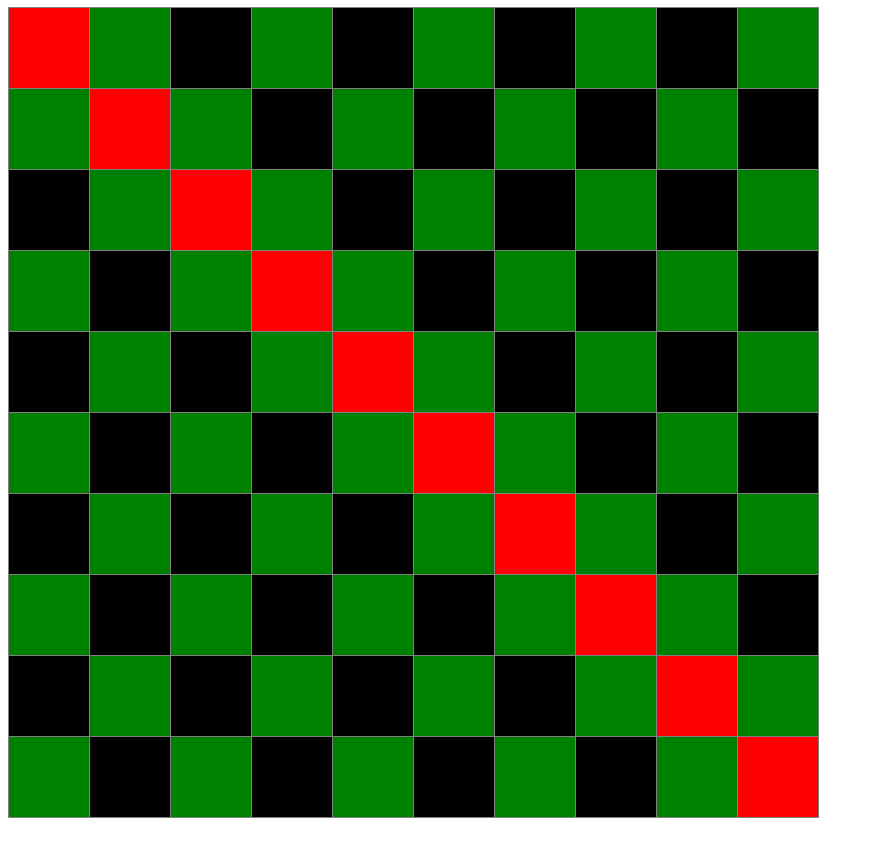
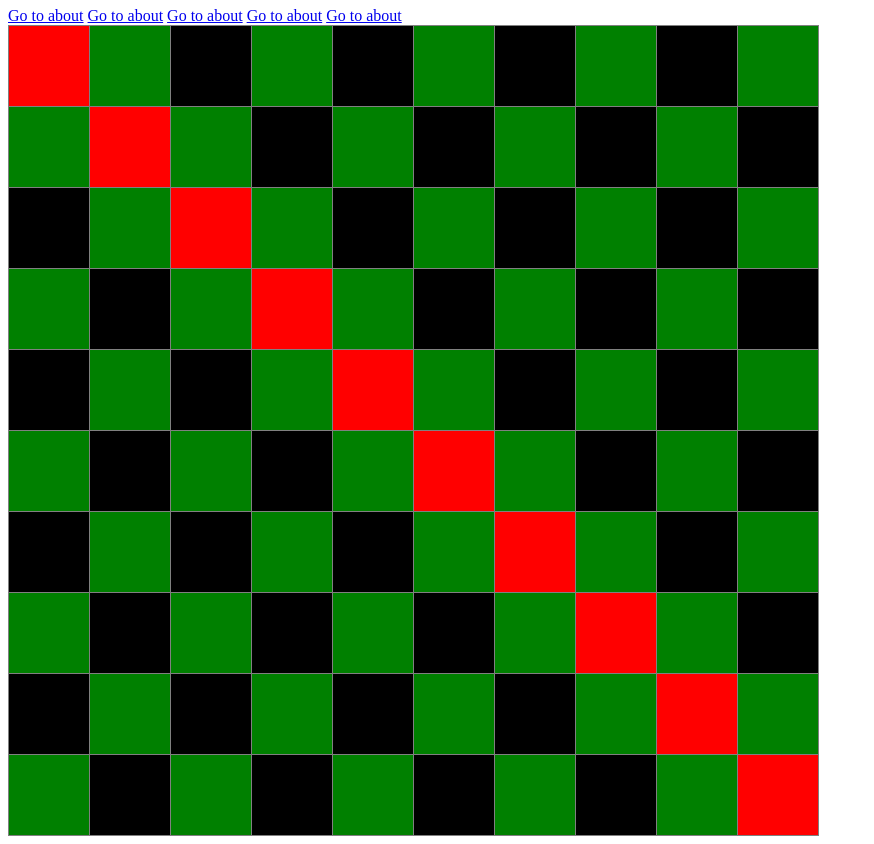
Before and after one commit to DAVID-EXCEL1/JUNE-Cohort-ABJ-LEVEL-ONE-HTML, a plain HTML site: page draft.html in a window 1280 px wide. Shown: the part 73-917 px from the top of the page, without its empty margins (0-874 px from the left). Drawn offline with Linux system fonts and the light colour scheme.

Commit message:
Made a new link address to each pages that doesnt have

```diff
--- a/draft.html
+++ b/draft.html
@@ -9,6 +9,11 @@
 
 <body>
     <h1>HERE IS A NIGERIAN GAME CALLED (DRAFT)</h1>
+    <a href="./about.html">Go to about</a>
+    <a href="./draft.html">Go to about</a>
+    <a href="./index.html">Go to about</a>
+    <a href="./shop.html">Go to about</a>
+    <a href="./contact.html">Go to about</a>
     <table border="1" style="border-collapse: collapse;">
         <tr>
             <td style="padding: 40px; background-color: red;"></td>
```
Also changed, not shown: about.html (+1 -0 lines), index.html (+5 -0 lines).
